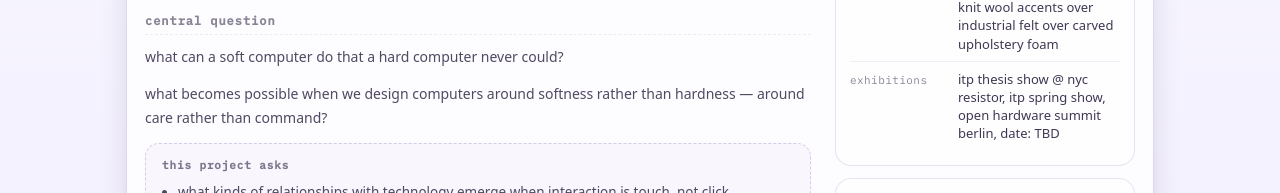
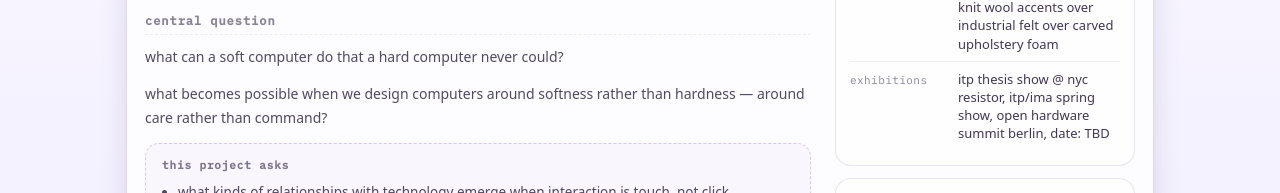
Before and after one commit to yafira/soft-computer, a Next.js app: page /about in a window 1280 px wide. Shown: the part 568-761 px from the top of the page. Built offline with nearby package versions, Linux system fonts and the light colour scheme.

Commit message:
minor edit

```diff
--- a/src/app/about/page.js
+++ b/src/app/about/page.js
@@ -477,8 +477,8 @@ export default function AboutPage() {
               <div className="aboutMetaRow">
                 <div className="aboutMetaKey">exhibitions</div>
                 <div className="aboutMetaVal">
-                  itp thesis show @ nyc resistor, itp spring show, open hardware
-                  summit berlin, date: TBD
+                  itp thesis show @ nyc resistor, itp/ima spring show, open
+                  hardware summit berlin, date: TBD
                 </div>
               </div>
             </div>
```
